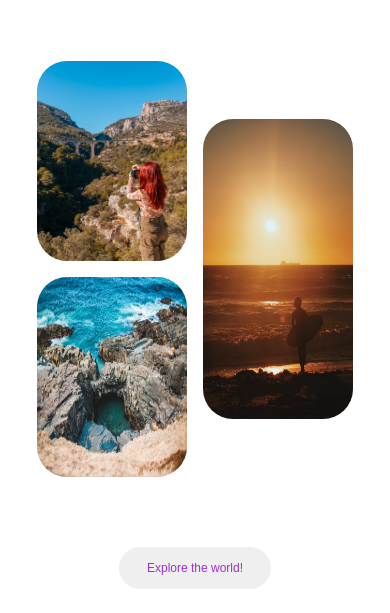
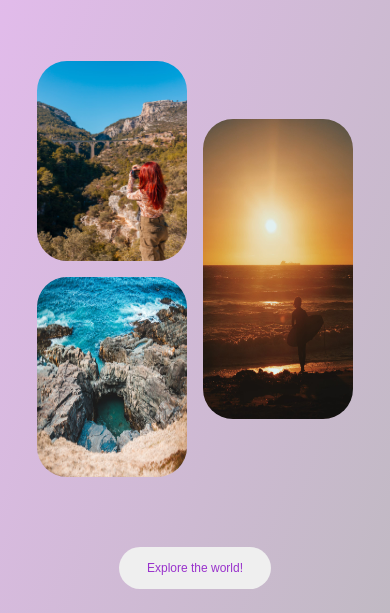
Before and after one commit to emmanuel-mwendwa/html_css_sass, a website: page index.html in a window 390 px wide. Shown: the part 62-675 px from the top of the page. Drawn offline with Linux system fonts and the light colour scheme.

Commit message:
Final Commit

```diff
--- a/scss/mobile.scss
+++ b/scss/mobile.scss
@@ -1,4 +1,7 @@
 @media screen and (max-width: 560px) {
+    body {
+        background-image: linear-gradient(to left top, rgb(185, 185, 186), rgba(209, 144, 224, 0.612))
+    }
     header {
         .navigation-bar {
             display: flex;
```
Also changed, not shown: stylesheets/mobile.css, 1 other file.
